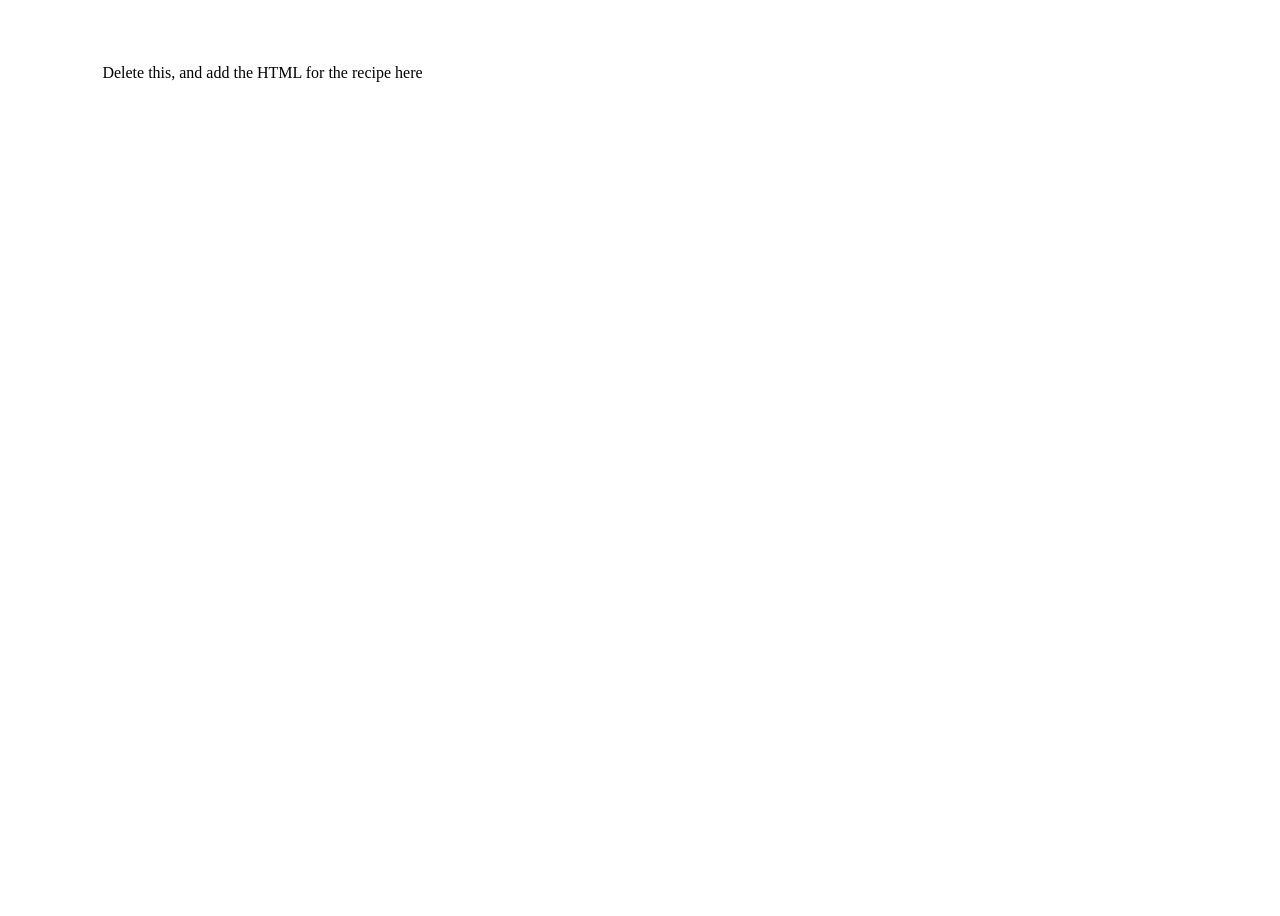
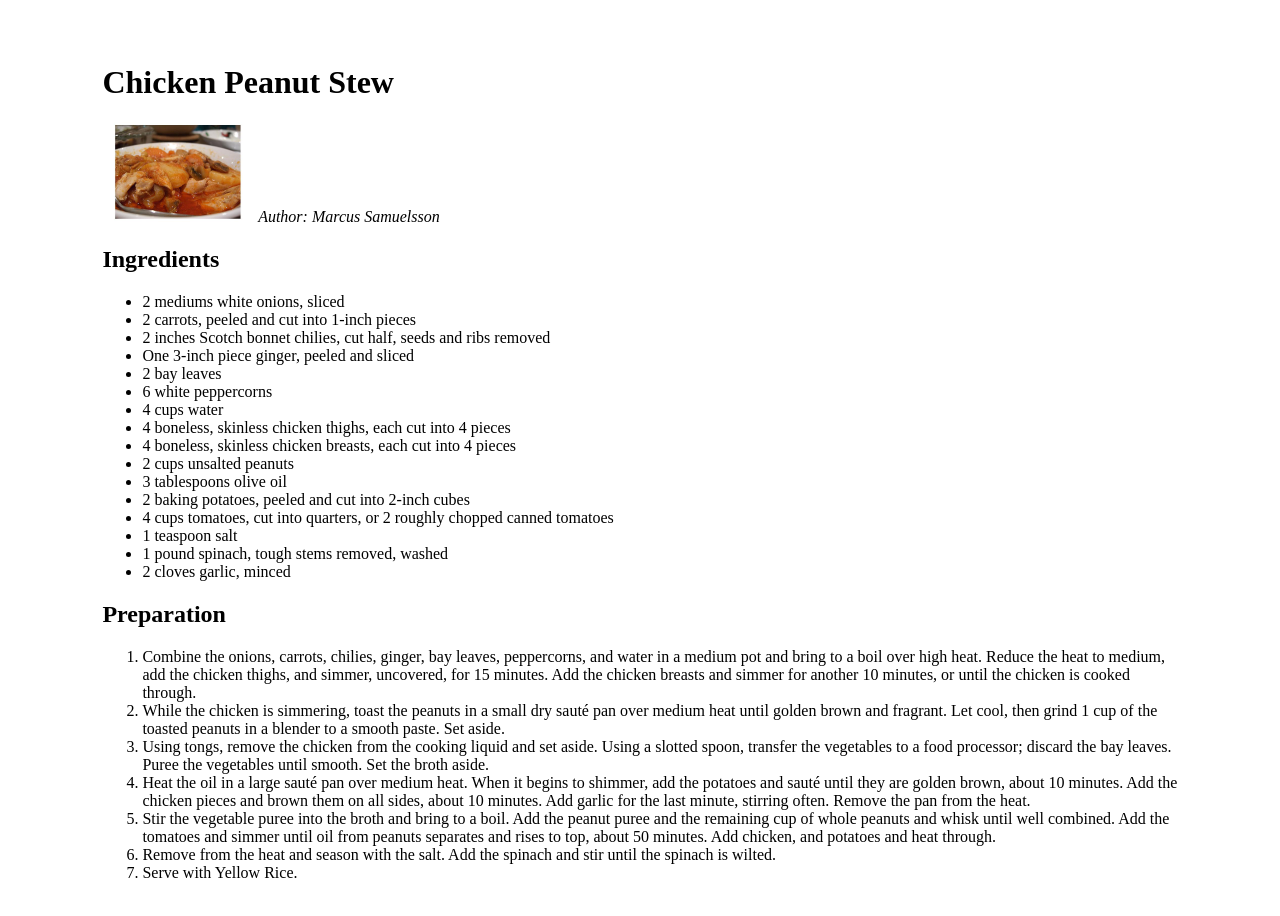
Before and after one commit to kiboschool/wdf-chicken-peanut-stew, a plain HTML site: page index.html in a window 1280 px wide. Before the commit the page ends 800 px from the top, so only its background shows below. Drawn offline with Linux system fonts and the light colour scheme.

Commit message:
add solution

```diff
--- a/index.html
+++ b/index.html
@@ -10,7 +10,44 @@
 
 <body>
 
-  Delete this, and add the HTML for the recipe here
+  <h1>Chicken Peanut Stew</h1>
+
+  <img height="100px" src="chicken-peanut-stew.jpeg" />
+
+  <em>Author: Marcus Samuelsson</em>
+
+<h2>Ingredients</h2>
+
+<ul>
+  <li>2 mediums white onions, sliced</li>
+  <li>2 carrots, peeled and cut into 1-inch pieces</li>
+  <li>2 inches Scotch bonnet chilies, cut half, seeds and ribs removed</li>
+  <li>One 3-inch piece ginger, peeled and sliced</li>
+  <li>2 bay leaves</li>
+  <li>6 white peppercorns</li>
+  <li>4 cups water</li>
+  <li>4 boneless, skinless chicken thighs, each cut into 4 pieces</li>
+  <li>4 boneless, skinless chicken breasts, each cut into 4 pieces</li>
+  <li>2 cups unsalted peanuts</li>
+  <li>3 tablespoons olive oil</li>
+  <li>2 baking potatoes, peeled and cut into 2-inch cubes</li>
+  <li>4 cups tomatoes, cut into quarters, or 2 roughly chopped canned tomatoes</li>
+  <li>1 teaspoon salt</li>
+  <li>1 pound spinach, tough stems removed, washed</li>
+  <li>2 cloves garlic, minced</li>
+</ul>
+
+<h2>Preparation</h2>
+
+<ol>
+  <li>Combine the onions, carrots, chilies, ginger, bay leaves, peppercorns, and water in a medium pot and bring to a boil over high heat. Reduce the heat to medium, add the chicken thighs, and simmer, uncovered, for 15 minutes. Add the chicken breasts and simmer for another 10 minutes, or until the chicken is cooked through.</li>
+  <li>While the chicken is simmering, toast the peanuts in a small dry sauté pan over medium heat until golden brown and fragrant. Let cool, then grind 1 cup of the toasted peanuts in a blender to a smooth paste. Set aside.</li>
+  <li>Using tongs, remove the chicken from the cooking liquid and set aside. Using a slotted spoon, transfer the vegetables to a food processor; discard the bay leaves. Puree the vegetables until smooth. Set the broth aside.</li>
+  <li>Heat the oil in a large sauté pan over medium heat. When it begins to shimmer, add the potatoes and sauté until they are golden brown, about 10 minutes. Add the chicken pieces and brown them on all sides, about 10 minutes. Add garlic for the last minute, stirring often. Remove the pan from the heat.</li>
+  <li>Stir the vegetable puree into the broth and bring to a boil. Add the peanut puree and the remaining cup of whole peanuts and whisk until well combined. Add the tomatoes and simmer until oil from peanuts separates and rises to top, about 50 minutes. Add chicken, and potatoes and heat through.</li>
+  <li>Remove from the heat and season with the salt. Add the spinach and stir until the spinach is wilted.</li>
+  <li>Serve with Yellow Rice.</li>
+</ol>
 
 </body>
 
```
